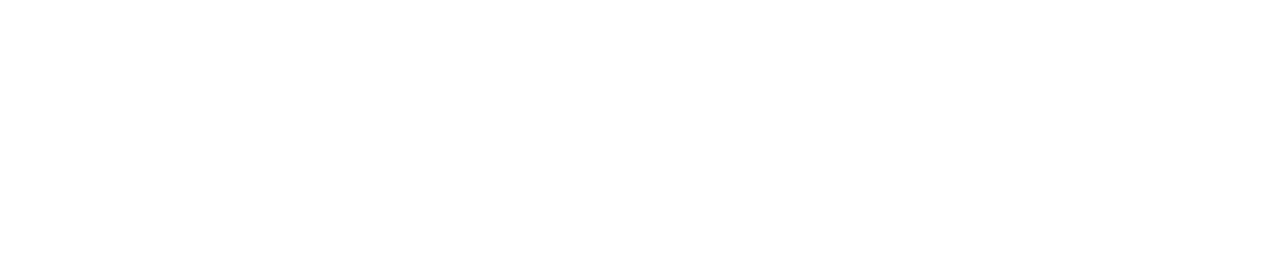
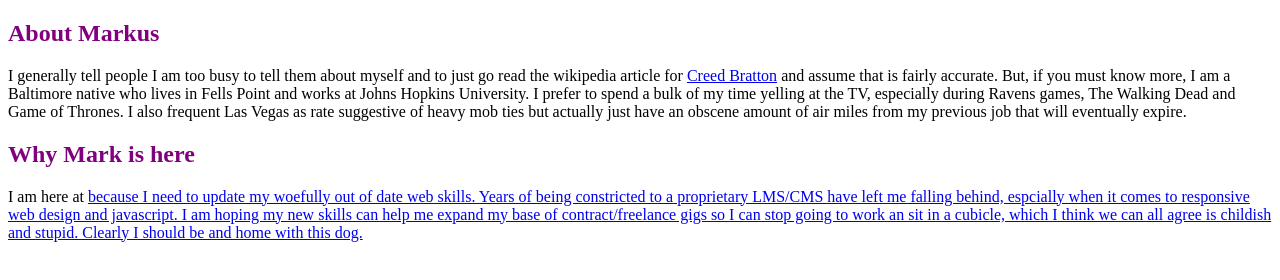
Before and after one commit to mnowowiejski/website1, a plain HTML site: page about.html in a window 1280 px wide. Drawn offline with Linux system fonts and the light colour scheme.

Commit message:
add copy

```diff
--- a/about.html
+++ b/about.html
@@ -11,6 +11,24 @@
   </head>
   <body>
 
+    <article>
+      <h1>About Markus</h1>
+      <p>
+        I generally tell people I am too busy to tell them about myself and to just go read the wikipedia article for <a href="https://en.wikipedia.org/wiki/Creed_Bratton_(character)" target="_blank">Creed Bratton</a> and assume that is fairly accurate. But, if you must know more, I am a Baltimore native who lives in Fells Point and works at Johns Hopkins University.  I prefer to spend a bulk of my time yelling at the TV, especially during Ravens games, The Walking Dead and Game of Thrones.  I also frequent Las Vegas as rate suggestive of heavy mob ties but actually just have an obscene amount of air miles from my previous job that will eventually expire.
+
+      </p>
+
+    </article>
+
+    <article>
+      <h1>Why Mark is here</h1>
+      <p>I am here at <a href="https://betamore.com" target="_blank>"Betamore</a> because I need to update my woefully out of date web skills.  Years of being constricted to a proprietary LMS/CMS have left me falling behind, espcially when it comes to responsive web design and javascript.  I am hoping my new skills can help me expand my base of contract/freelance gigs so I can stop going to work an sit in a cubicle, which I think we can all agree is childish and stupid. Clearly I should be and home with this dog.
+      </p>
+
+
+
+    </article>
+
 
   </body>
 
```
